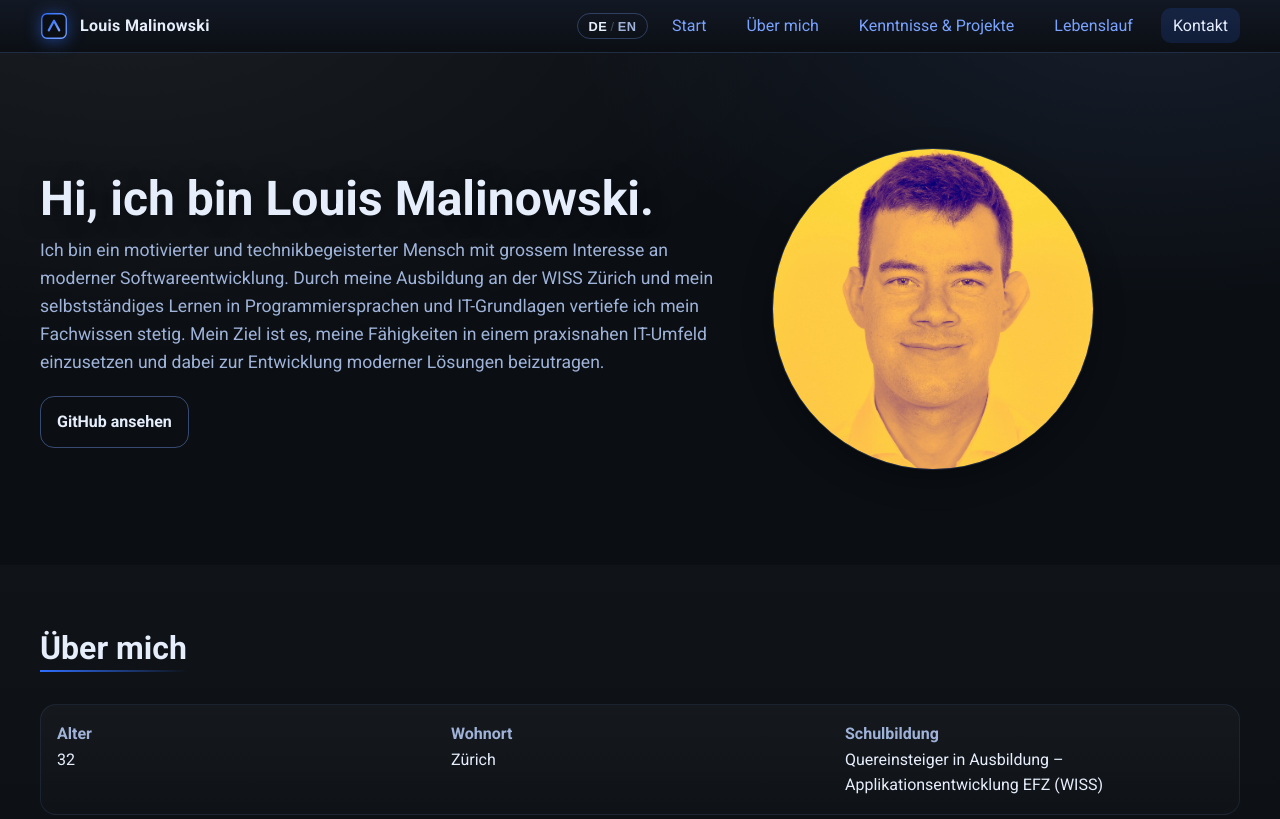
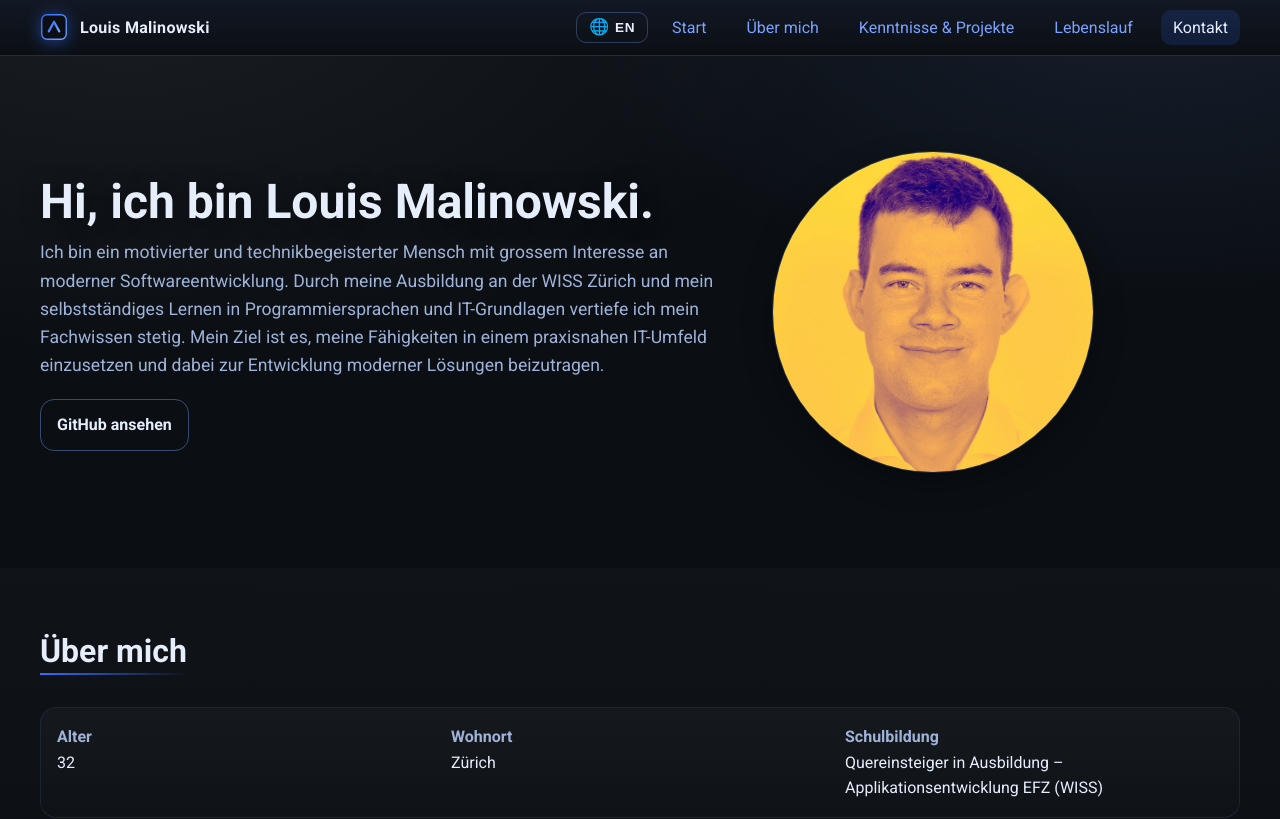
Before and after one commit to LouiMali/LouiMali.github.io, a plain HTML site: page index.html in a window 1280 px wide. Shown: the top 819 px of the page. Drawn offline with Linux system fonts and the light colour scheme; no server answers.

Commit message:
DE/EN Sprachschalter geändert

```diff
--- a/css/styles.css
+++ b/css/styles.css
@@ -144,23 +144,23 @@ a:hover {
 .lang-toggle {
   display: inline-flex;
   align-items: center;
-  gap: .2rem;
+  gap: .35rem;
   background: transparent;
   border: 1px solid rgba(122, 162, 255, .3);
-  border-radius: 20px;
-  padding: .3rem .65rem;
+  border-radius: 10px;
+  padding: .4rem .75rem;
   cursor: pointer;
-  font-size: .8rem;
-  font-weight: 700;
-  color: var(--muted);
-  letter-spacing: .5px;
-  transition: background-color .2s ease, border-color .2s ease;
+  font-size: .85rem;
+  font-weight: 600;
+  color: var(--text);
+  letter-spacing: .4px;
+  transition: background-color .2s ease, border-color .2s ease, box-shadow .15s ease;
   flex-shrink: 0
 }
 
 .lang-toggle:hover {
   background: rgba(122, 162, 255, .1);
-  border-color: rgba(122, 162, 255, .5)
+  border-color: rgba(122, 162, 255, .55)
 }
 
 .lang-toggle:focus-visible {
@@ -168,17 +168,14 @@ a:hover {
   box-shadow: var(--focus)
 }
 
-.lang-toggle__option {
-  transition: color .2s ease
+.lang-toggle__icon {
+  font-size: 1rem;
+  line-height: 1
 }
 
-.lang-toggle__option.is-active {
-  color: var(--text)
-}
-
-.lang-toggle__sep {
-  opacity: .35;
-  font-weight: 400
+.lang-toggle__label {
+  font-weight: 700;
+  letter-spacing: .5px
 }
 
 .brand {
--- a/index.html
+++ b/index.html
@@ -42,9 +42,8 @@
       </a>
       <div class="header__end">
         <button class="lang-toggle" id="lang-toggle" aria-label="Switch to English">
-          <span class="lang-toggle__option is-active" data-lang="de">DE</span>
-          <span class="lang-toggle__sep">/</span>
-          <span class="lang-toggle__option" data-lang="en">EN</span>
+          <span class="lang-toggle__icon" aria-hidden="true">🌐</span>
+          <span class="lang-toggle__label" id="lang-toggle-label">EN</span>
         </button>
         <nav id="site-nav" class="nav" role="navigation" aria-label="Hauptnavigation">
           <ul class="nav__list">
--- a/js/main.js
+++ b/js/main.js
@@ -142,11 +142,10 @@
       if (val !== undefined) el.placeholder = val;
     });
 
-    // lang toggle button: highlight active option, update aria-label
-    $$('.lang-toggle__option').forEach(opt => {
-      opt.classList.toggle('is-active', opt.getAttribute('data-lang') === lang);
-    });
+    // lang toggle button: show target language label + update aria-label
     const langBtn = $('#lang-toggle');
+    const langLabel = $('#lang-toggle-label');
+    if (langLabel) langLabel.textContent = lang === 'de' ? 'EN' : 'DE';
     if (langBtn) langBtn.setAttribute('aria-label', t('lang-toggle-aria'));
   }
 
```
